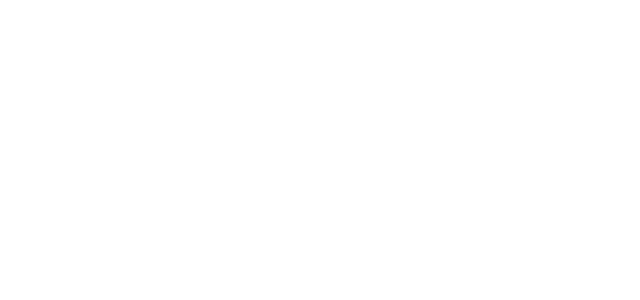
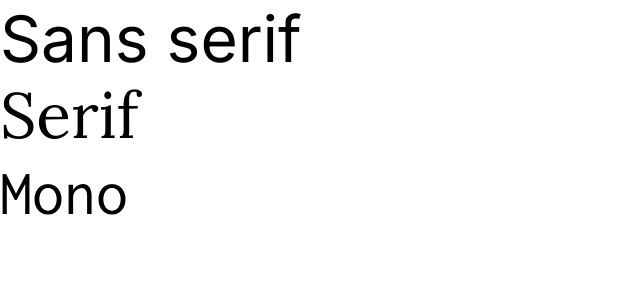
Before and after one commit to leonpahole/dictionary-web-app, a Next.js app: page / in a window 1280 px wide. Shown: the top 300 px of the page, without its empty margins (0-640 px from the left). Built offline with nearby package versions, Linux system fonts and the light colour scheme.

Commit message:
Add fonts and theme

```diff
--- /dev/null
+++ b/src/fonts.ts
@@ -0,0 +1,19 @@
+import { Inter, Lora, Inconsolata } from "@next/font/google";
+
+export const inter = Inter({
+  subsets: ["latin"],
+  variable: "--font-inter",
+  display: "swap",
+});
+
+export const lora = Lora({
+  subsets: ["latin"],
+  variable: "--font-lora",
+  display: "swap",
+});
+
+export const inconsolata = Inconsolata({
+  subsets: ["latin"],
+  variable: "--font-inconsolata",
+  display: "swap",
+});
--- a/src/pages/_app.tsx
+++ b/src/pages/_app.tsx
@@ -1,6 +1,20 @@
-import '@/styles/globals.css'
-import type { AppProps } from 'next/app'
+import { inconsolata, inter, lora } from "@/fonts";
+import "@/styles/globals.css";
+import type { AppProps } from "next/app";
+import Head from "next/head";
 
 export default function App({ Component, pageProps }: AppProps) {
-  return <Component {...pageProps} />
+  return (
+    <>
+      <Head>
+        <meta name="viewport" content="width=device-width, initial-scale=1" />
+        <link rel="icon" href="/images/favicon-32x32.png" />
+      </Head>
+      <div
+        className={`font-sans ${inconsolata.variable} ${lora.variable} ${inter.variable}`}
+      >
+        <Component {...pageProps} />
+      </div>
+    </>
+  );
 }
--- a/src/pages/index.tsx
+++ b/src/pages/index.tsx
@@ -4,12 +4,14 @@ export default function Home() {
   return (
     <>
       <Head>
-        <title>Create Next App</title>
+        <title>Dictionary</title>
         <meta name="description" content="Generated by create next app" />
-        <meta name="viewport" content="width=device-width, initial-scale=1" />
-        <link rel="icon" href="/favicon.ico" />
       </Head>
-      <main />
+      <main>
+        <h1 className="text-hl">Sans serif</h1>
+        <h1 className="font-serif text-hl">Serif</h1>
+        <h1 className="font-mono text-hl">Mono</h1>
+      </main>
     </>
   );
 }
--- a/tailwind.config.js
+++ b/tailwind.config.js
@@ -1,8 +1,44 @@
+const { fontFamily } = require("tailwindcss/defaultTheme");
+
+const pxToRem = (px) => {
+  return `${px / 16}rem`;
+};
+
 /** @type {import('tailwindcss').Config} */
 module.exports = {
   content: ["./src/**/*.{js,ts,jsx,tsx}"],
   theme: {
-    extend: {},
+    extend: {
+      colors: {
+        gray: {
+          100: "#F4F4F4",
+          200: "#E9E9E9",
+          300: "#757575",
+          400: "#3A3A3A",
+          500: "#2D2D2D",
+          600: "#1F1F1F",
+          700: "#050505",
+        },
+        purple: {
+          100: "#A445ED",
+        },
+        red: {
+          100: "#FF5252",
+        },
+      },
+      fontFamily: {
+        sans: ["var(--font-inter)", ...fontFamily.sans],
+        serif: ["var(--font-lora)", ...fontFamily.serif],
+        mono: ["var(--font-inconsolata)", ...fontFamily.mono],
+      },
+      fontSize: {
+        hl: [pxToRem(64), pxToRem(77)],
+        hm: [pxToRem(24), pxToRem(29)],
+        hs: [pxToRem(20), pxToRem(24)],
+        bm: [pxToRem(18), pxToRem(24)],
+        bs: [pxToRem(14), pxToRem(17)],
+      },
+    },
   },
   plugins: [],
 };
```
